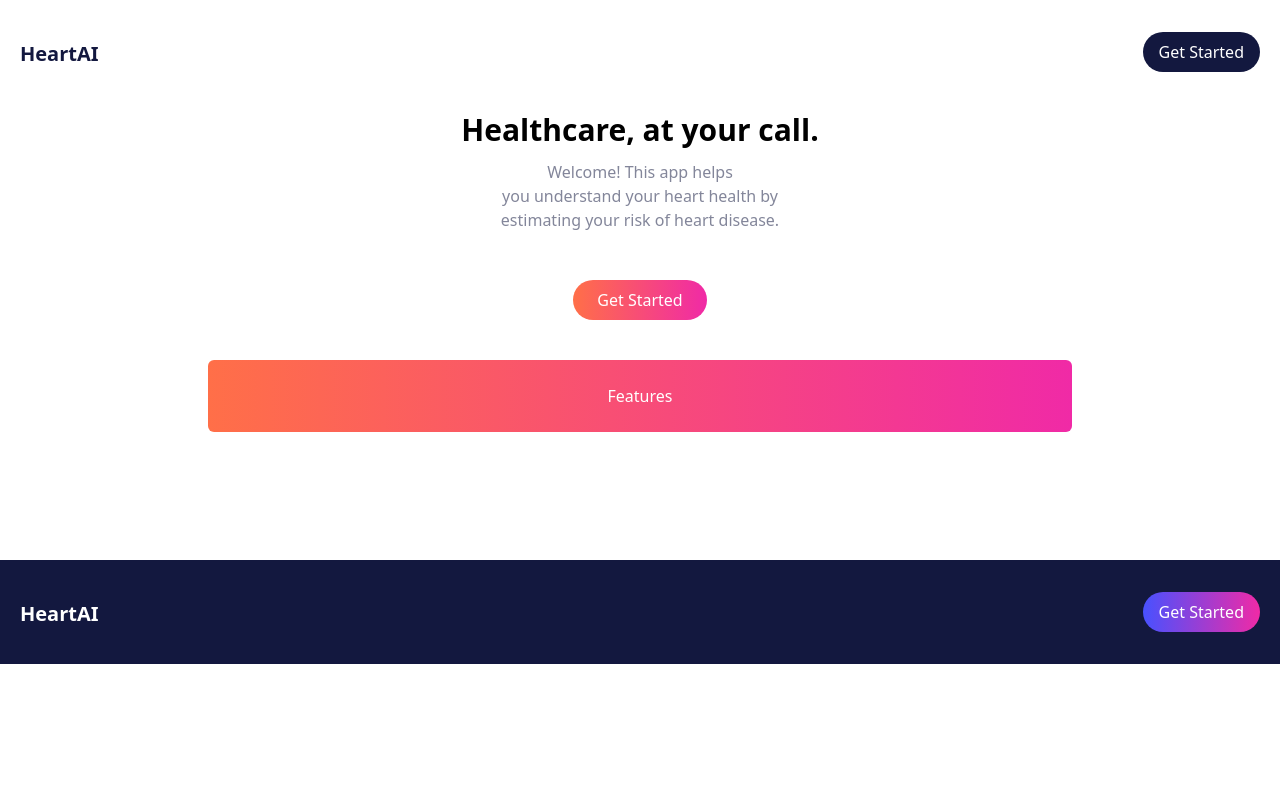
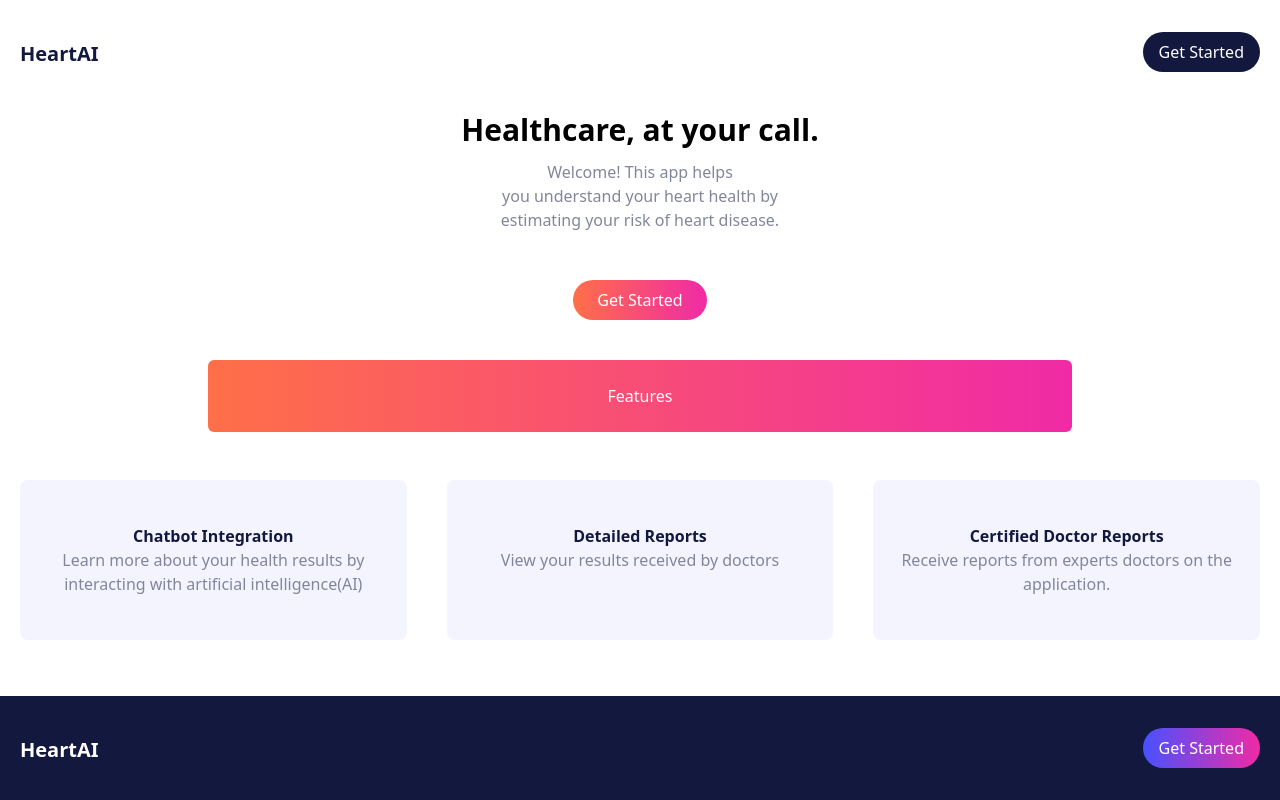
Before and after one commit to Isaac-web/Heart-AI, a React (Vite) app in the folder ui/: page / in a window 1280 px wide. Built offline with nearby package versions, Linux system fonts and the light colour scheme.

Commit message:
made a sticky footer

```diff
--- a/ui/src/components/Features.jsx
+++ b/ui/src/components/Features.jsx
@@ -12,7 +12,16 @@ const Features = () => {
                 <div className="bg-gradient-to-r from-[#FF6F48] to-[#F02AA6] text-center text-white rounded-md p-6">Features</div>
             </section>
 
-
+            <div className="grid md:grid-cols-3 mb-5">
+                {features.map((feature) => (
+                    <div className="bg-[#F3F4FF] rounded-lg mx-5 mt-4">
+                        <div className="py-11 pl-5 md:px-4">
+                            <h3 className="text-dark-blue font-semibold md:text-center">{feature.title}</h3>
+                            <p className="text-[#83869A] md:text-center">{feature.description}</p>
+                        </div>
+                    </div>
+                ))}
+            </div>
 
 
         </>
--- a/ui/src/components/Footer.jsx
+++ b/ui/src/components/Footer.jsx
@@ -1,12 +1,12 @@
 
 const Footer = () => {
   return (
-   <>
-        <div className="mt-32 flex justify-between px-5 p-8 bg-dark-blue relative">
+   <div>
+        <div className="mt-auto flex justify-between px-5 p-8 bg-dark-blue">
             <h1 className="text-white mt-2 font-bold text-xl">HeartAI</h1>
               <button className="bg-gradient-to-r from-[#4851FF] to-[#F02AA6] rounded-full text-white px-4 py-2">Get Started</button>
         </div>
-   </>
+   </div>
   )
 }
 
--- a/ui/src/pages/HomePage.jsx
+++ b/ui/src/pages/HomePage.jsx
@@ -5,13 +5,16 @@ import Hero from "../components/Hero"
 
 const HomePage = () => {
     return (
-        <div className="">
-            <Header/>
-            <Hero/>
-            <Features/>
-            <Footer/>
+        <div className="flex flex-col min-h-screen">
+            <div className="flex-grow">
+                <Header />
+                <Hero />
+                <Features />
+            </div>
+            <Footer />
         </div>
     )
 }
 
+
 export default HomePage
```
